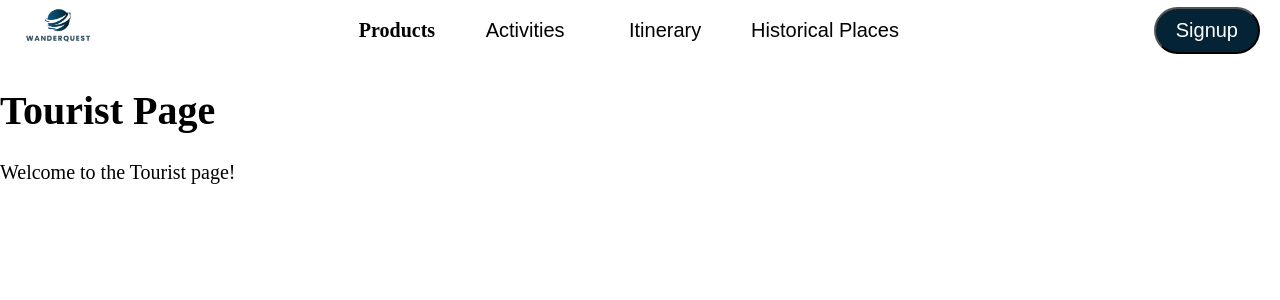
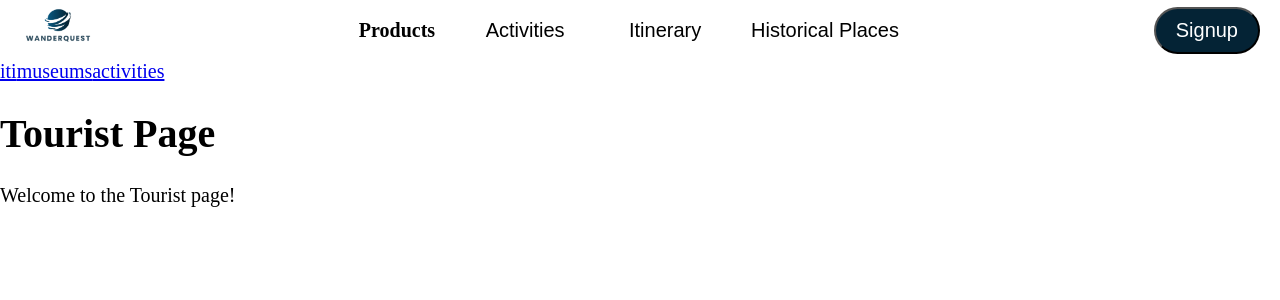
Before and after one commit to Advanced-computer-lab-2024/WanderQuest, a Next.js app in the folder Front-End/wanderquest/: page /tourist in a window 1280 px wide. Shown: the top 300 px of the page. Built offline with nearby package versions, Linux system fonts and the light colour scheme.

Commit message:
final final

```diff
--- a/Front-End/wanderquest/components/TagManager.js
+++ b/Front-End/wanderquest/components/TagManager.js
@@ -116,9 +116,9 @@ const TagManager = () => {
         <button className={styles.addTag} onClick={() => setIsInputVisible(!isInputVisible)}>
           {isInputVisible ? 'Cancel' : 'Add Tag'}
         </button>
-        {/* <button className={styles.showTags} onClick={() => setShowTags(!showTags)}>
+        <button className={styles.showTags} onClick={() => setShowTags(!showTags)}>
           {showTags ? 'Hide Tags' : 'Show Tags'}
-        </button> */}
+        </button>
       </div>
 
       {/* Add Tag Form */}
--- a/Front-End/wanderquest/src/app/tourist/page.js
+++ b/Front-End/wanderquest/src/app/tourist/page.js
@@ -1,9 +1,15 @@
+import Link from "next/link";
 import Navbar from "../../../components/Navbar";
 
 export default function Tourist() {
     return (
         <div>
-            <Navbar/>
+            <Navbar />
+            <Link href="/iti">iti</Link>
+
+            <Link href="/museums">museums</Link>
+            <Link href="/activities">activities</Link>
+
             <h1>Tourist Page</h1>
             <p>Welcome to the Tourist page!</p>
         </div>
--- a/package.json
+++ b/package.json
@@ -5,7 +5,10 @@
     "country-list": "^2.3.0",
     "jwt-decode": "^4.0.0",
     "multer": "^1.4.5-lts.1",
-    "nodemon": "^3.1.7"
+    "next": "^14.2.14",
+    "nodemon": "^3.1.7",
+    "react": "^18.3.1",
+    "react-dom": "^18.3.1"
   },
   "devDependencies": {
     "json-server": "^1.0.0-beta.3"
```
Also changed, not shown: Front-End/wanderquest/src/app/tourist/iti/page.js (added, +13 -0 lines), 2 other files (tests, documents, lock files or other folders).
